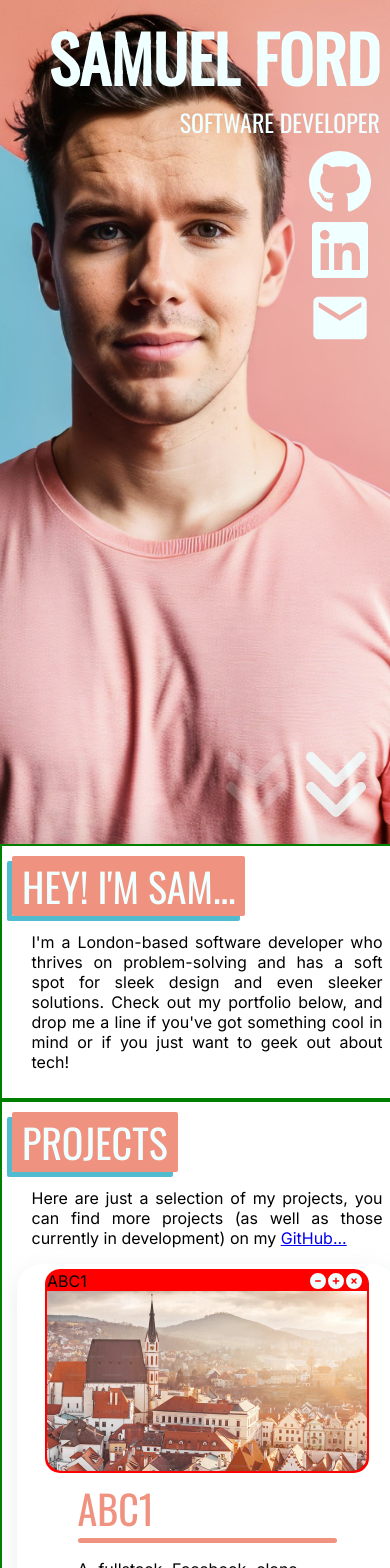
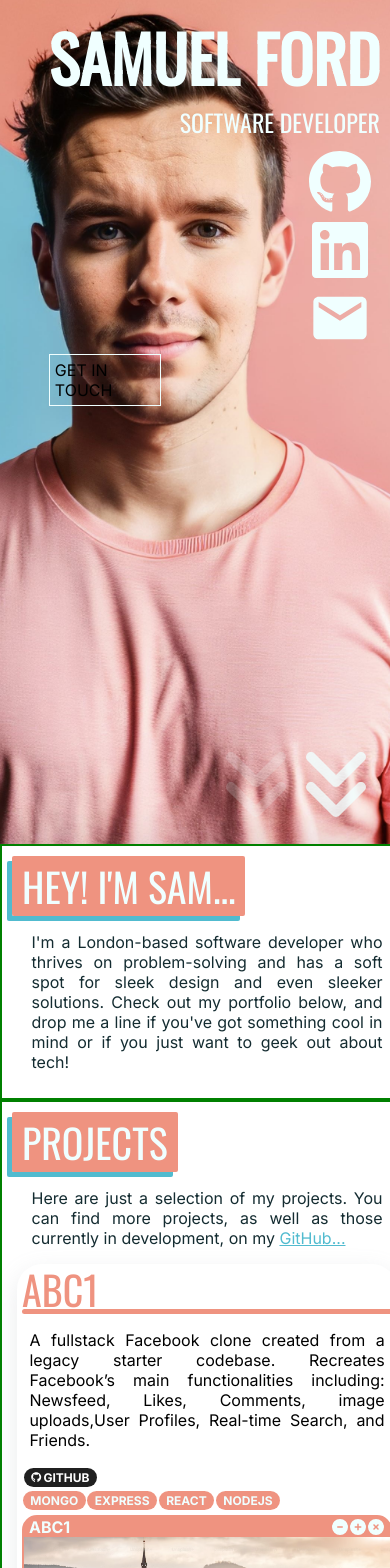
Before and after one commit to Fordcois/Portfolio, a Next.js app: page / in a window 390 px wide. Shown: the top 1568 px of the page. Built offline with nearby package versions, Linux system fonts and the light colour scheme.

Commit message:
Adds Mobile Responsiveness to Visual Projects

```diff
--- a/src/app/globals.css
+++ b/src/app/globals.css
@@ -5,6 +5,7 @@
   --Blue: #51bbcf;
   --MainFont: "Oswald", sans-serif;
   --Shadow: rgba(149, 157, 165, 0.2) 0px 8px 24px;
+  --FontColour: #142c31;
 }
 
 body {
@@ -183,6 +184,14 @@ body {
   text-align: justify;
   text-justify: inter-word;
   padding:  0% 5%;
+  color: var(--FontColour);
+}
+
+.LightBlueLink, .LightBlueLink:visited{
+  color:var(--Blue);
+}
+.LightBlueLink:hover{
+  font-weight: bold;
 }
 
 .Section-Header{
@@ -195,23 +204,14 @@ body {
   border-radius: 2px;
   box-shadow: var(--Blue) -5px 5px 0px;
 }
-.SectionHeaderBox-Pink {
-  background-color: var(--Pink);
-  font-size: 2.5rem;
-  font-family: var(--MainFont);
-  color: azure;
-  padding: 2px 50px 2px 10px;
-  align-self: flex-start;
-  margin-top: 10px;
-  border-top-right-radius: 5px;
-  border-bottom-right-radius: 2px;
-}
 
 .TitlePinkGradient {
   font-size: 2.5rem;
   font-family: var(--MainFont);
   color: var(--Pink);
   text-transform: uppercase;
+  line-height: 1; /* Adjust line height */
+  vertical-align: top; /* Align text to the top */
 }
 .TitlePinkGradient-Underline {
   height: 5px;
@@ -219,10 +219,55 @@ body {
   background-color: var(--Pink);
   border-radius: 50px;
 }
+@media (max-width: 767px) {
+  .TitlePinkGradient-Underline {
+    height: 5px;
+    width: 100%;
+    background-color: var(--Pink);
+  }}
 
-.Project-Description {
+/* Projects */
+.BrowserImage-Container{
+  width: 60%;
+  display: flex;
+  justify-content:center ;
+}
+.BrowserImageBorder{
+  width: auto;
+  height: auto;
+  display: flex;
+  flex-direction: column;
+  border: 2px solid var(--Pink);
+  border-radius: 15px 15px 15px 15px;
+  background-color: var(--Pink);
+}
+.BrowserImageNavigationbar{
+  background-color: var(--Pink);
+  width: 100%;
+  display: flex;
+  justify-content: space-between;
+  border-radius: 15px 15px 0px 0px;
+}
+.BrowserImageTitle{
+  text-transform: uppercase;
+  color: azure;
+  font-weight: bold;
+  padding-left: 5px;
+}
+
+.Project-DescriptionLeft,
+.Project-DescriptionRight {
   text-align: justify;
   text-justify: inter-word;
+  padding: 0% 2%;
+}
+@media (min-width: 767px) {
+  .Project-DescriptionLeft {
+    padding-right: 15%;
+  }
+  .Project-DescriptionRight{
+    padding-left: 15%;
+  }
 }
 
 .BrowserButton {
@@ -230,6 +275,14 @@ body {
   margin-right: 2px;
   margin-top: 2px;
 }
+.BrowserDescContainer{
+  justify-content: flex-start;
+  width: 100%;
+}
+@media (min-width: 768px) {
+  .BrowserDescContainer{
+    width: 70%;
+  }}
 
 .TechBubble {
   color: azure;
@@ -372,11 +425,21 @@ body {
   box-shadow: rgba(149, 157, 165, 0.2) 0px 8px 24px;
 }
 
-.NonVisualTechStack {
-  width: 100%;
+.AlignLeft,
+.AlignRight{
+  text-align: Left;
+}
+@media (min-width: 768px) {
+  .AlignLeft{
+    text-align: Left;
+  }
+  .AlignRight{
+    text-align: right;
+  }
 }
 
-.Browser-Project-Container {
+
+.Browser-Project-ContainerRight {
   display: flex;
   flex-direction: column;
   justify-content: center;
@@ -385,6 +448,28 @@ body {
   padding: 5px;
   border-radius: 25px;
   box-shadow: var(--Shadow);
+}
+.Browser-Project-ContainerLeft{
+  display: flex;
+  flex-direction: column-reverse;
+  justify-content: center;
+  align-items: center;
+  margin: 5px;
+  padding: 5px;
+  border-radius: 25px;
+  box-shadow: var(--Shadow);
+}
+
+@media (min-width: 768px) {
+  .Browser-Project-ContainerLeft,
+  .Browser-Project-ContainerRight {
+    display: flex;
+    flex-direction: row;
+    justify-content: flex-start;
+    margin-bottom: 20px;
+    align-items: flex-start;
+    height: min-content;
+  }
 }
 
 .Content {
@@ -451,14 +536,6 @@ body {
     flex-direction: column-reverse;
     align-items: center;
   }
-  .TitlePinkGradient-Underline {
-    height: 5px;
-    width: 100%;
-    background-color: var(--Pink);
-  }
-  .Project-Description {
-    padding-right: 0%;
-  }
 }
 
 @media (max-width: 425px) {
@@ -502,15 +579,6 @@ body {
 @media (min-width: 768px) {
   .container {
     max-width: 768px;
-
-  }
-  .Browser-Project-Container {
-    display: flex;
-    flex-direction: row;
-    justify-content: flex-start;
-    margin-bottom: 20px;
-    align-items: flex-start;
-    height: min-content;
   }
 }
 
--- a/src/components/BrowserProjects/browser-desc.js
+++ b/src/components/BrowserProjects/browser-desc.js
@@ -6,19 +6,20 @@ const BrowserDesc = ({Align,projectName,projectDescription,projectTechUsed,githu
 
 
 return (
-  // TODO Media query This
+  <div className='BrowserDescContainer'>
 
-  <div style={{justifyContent:'flex-start',width:'70%',padding:'5px'}}>
-
-    <div style={{textAlign:Align}}>
+    <div className={Align === 'Left' ? 'AlignLeft' : 'AlignRight'}>
       <span className="TitlePinkGradient" style={{ marginLeft: 'auto' }}>{projectName.toUpperCase()}</span>
       <div className="TitlePinkGradient-Underline" style={{ marginLeft: (Align === 'Right' ? 'auto' : '0')}}></div>
     </div>
 
-    <p className="Project-Description" style={{paddingRight:(Align === 'Left' ? '15%' : '0%'),paddingLeft:(Align === 'Right' ? '15%' : '0%')}}>{projectDescription}</p>
+    <p className={Align === 'Left' ? 'Project-DescriptionLeft' : 'Project-DescriptionRight'} >{projectDescription}</p>
     <TechStackDisplay TechStack={projectTechUsed} Github={github} Website={website} Align={Align}/>
 
   </div>
       );};
 
 export default BrowserDesc;
+
+// style={{paddingRight:(Align === 'Left' ? '15%' : '0%'),
+// paddingLeft:(Align === 'Right' ? '15%' : '0%')}}>
--- a/src/components/BrowserProjects/browser-image.js
+++ b/src/components/BrowserProjects/browser-image.js
@@ -8,11 +8,10 @@ const BrowserImage = ({ Align, projectName, image }) => {
     const justifyContent = Align === 'Left' ? 'flex-start' : 'flex-end';
 
     return (
-        // TODO Justify Content Needs to be pushed to a Media Query!
-        <div style={{ width: '60%', display: 'flex', justifyContent: 'center' }}>
-            <div style={{ width: 'auto', height: 'auto', display: 'flex', flexDirection: 'column',border:'2px solid red',borderRadius:'15px 15px 15px 15px', backgroundColor:'red' }}>
-                <div style={{ backgroundColor: 'red', width: '100%', display:'flex', justifyContent:'space-between',borderRadius:'15px 15px 0px 0px'}}>
-                    <span >{projectName}</span>
+        <div classname='BrowserImage-Container'>
+            <div className='BrowserImageBorder'>
+                <div className='BrowserImageNavigationbar'>
+                    <span className='BrowserImageTitle'>{projectName}</span>
 
                     <div className="ImageBrowserNavigationButtons">
                         <FaCircleMinus className="BrowserButton" />
--- a/src/components/Homepage.js
+++ b/src/components/Homepage.js
@@ -11,7 +11,7 @@ return (
         <Glitch Name={'SAMUEL FORD'}/>
         <div className='Glitch-SubHeading'>Software Developer</div>
         <Socials/>
-        {/* <p className='Biotext'>{Bio}</p> */}
+        <div style={{padding:'5px',border: '1px solid azure', width:'100px'}}>GET IN TOUCH</div>
     </div>
     <div style={{ position: 'absolute', bottom: '1%', right: '1%', padding: '10px' }}>
         <FaAnglesDown className="ArrowIcon" style={{color:'rgba(240,255,255,.2)'}}/>
--- a/src/components/VisualProjects.js
+++ b/src/components/VisualProjects.js
@@ -25,21 +25,20 @@ const VisualProjects = () => {
 return (
 <div className="container">
     <span className="Section-Header">Projects</span>
-    {/* TODO Style Link */}
-    <p className='Section-Text'>Here are just a selection of my projects, you can find more projects (as well as those currently in development) on my <a href='https://github.com/Fordcois'>GitHub...</a></p>
+    <p className='Section-Text'>Here are just a selection of my projects. You can find more projects, as well as those currently in development, on my <a className='LightBlueLink' href='https://github.com/Fordcois'>GitHub...</a></p>
 
 
     {projects.map((project, index) => (
         <div key={index}>
             {index % 2 === 0 ? (
             // Left Alignment
-            <div className='Browser-Project-Container'>
+            <div className='Browser-Project-ContainerLeft'>
                 <BrowserImage Align='Right' projectName={project.name} image='IMAGE'/>
                 <BrowserDesc Align='Left' projectName={project.name} projectDescription={project.description} projectTechUsed={project.techUsed} github={project.github} website={project.website} />
             </div>
             ) : (
                 // Right Alignment
-            <div className='Browser-Project-Container'>
+            <div className='Browser-Project-ContainerRight'>
                 <BrowserDesc Align='Right' projectName={project.name} projectDescription={project.description} projectTechUsed={project.techUsed} github={project.github} website={project.website}  />
                 <BrowserImage Align='Left' projectName={project.name} image='IMAGES'/>
             </div>
```
